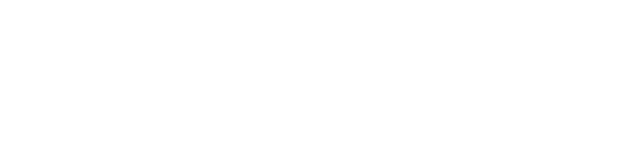
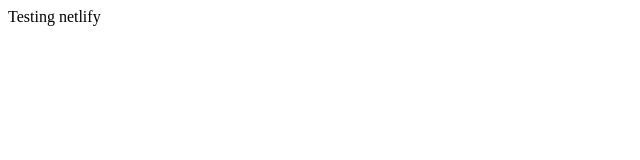
Before and after one commit to revordj/inf651final, a plain HTML site: page index.html in a window 1280 px wide. Shown: the whole page, without its empty margins (0-640 px from the left). Drawn offline with Linux system fonts and the light colour scheme.

Commit message:
testing netlify

```diff
--- a/index.html
+++ b/index.html
@@ -3,6 +3,6 @@
 
     </head>
     <body>
-
+        Testing netlify
     </body>
 </html>
```
